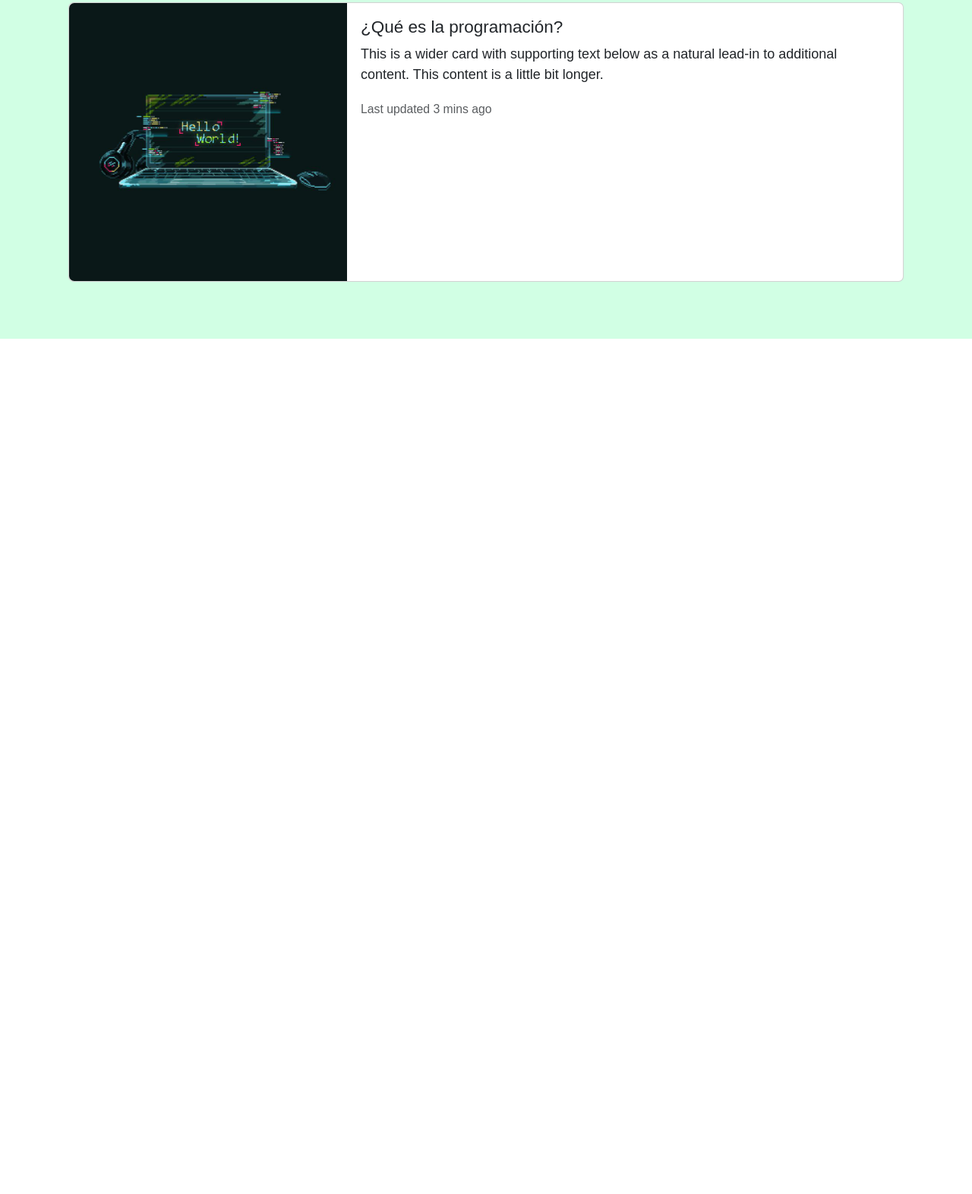
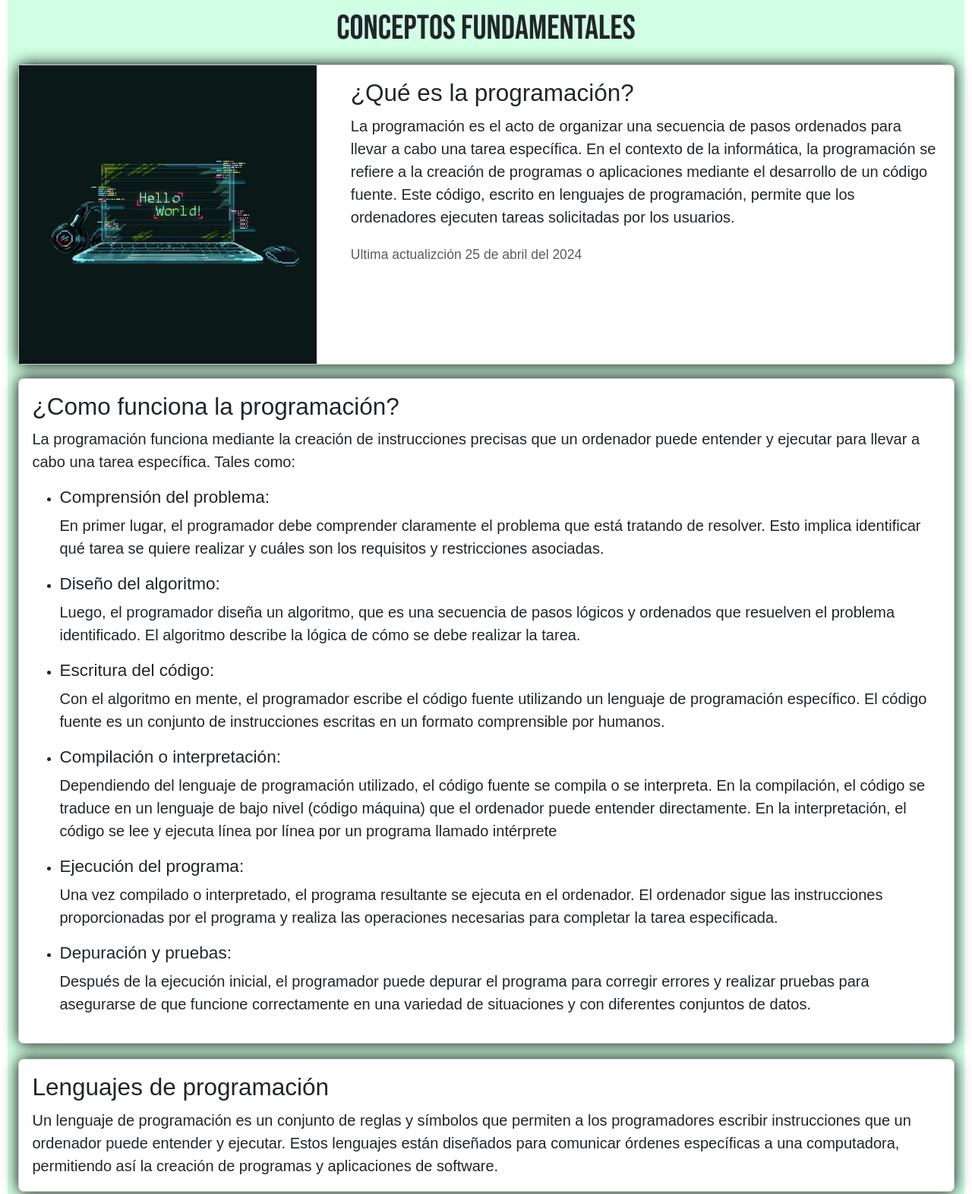
Before and after one commit to EidalPRO/programacion, a plain HTML site: page index.html in a window 1280 px wide. Shown: the part 778-2350 px from the top of the page at 76% size. Before the commit the page ends 1234 px from the top, so only its background shows below. Drawn offline with nearby package versions, Linux system fonts and the light colour scheme; a web font is replaced by a local one.

Commit message:
Cambios en la pagina

```diff
--- a/assets/css/style.css
+++ b/assets/css/style.css
@@ -16,9 +16,17 @@ html {
 }
 
 section {
-    margin-top: 10px;
-    margin-bottom: 10px;
+    margin-top: 20px;
+    margin-bottom: 20px;
     padding: 10px;
+}
+
+p {
+    font-size: 20px;
+}
+
+h3 h5 h4{
+    font-weight: bold;
 }
 
 /* barra de navegacion */
@@ -26,11 +34,13 @@ section {
     padding: 10px;
     /* background-color: rgba(189, 255, 216, 0.692); */
 }
+
 .navbar-collapse {
     display: flex;
     align-items: center;
     justify-content: space-between;
 }
+
 @media screen and (max-width: 767px) {
     .navbar-brand {
         display: none;
@@ -55,23 +65,55 @@ section {
     font-weight: 400;
     font-style: normal;
 }
+
 .hero-contenedor img {
+    user-select: none;
     width: 500px;
     /* box-shadow: 0px 0px 30px #000; */
-    filter: drop-shadow(0px 0px 10px #000);
+    /* filter: drop-shadow(0px 0px 10px #000); */
     transition: 3s;
 }
+
 .hero-contenedor img:hover {
     transform: scale(0.9);
 }
 
-/* que es la programacion */
+/* FUNDAMENTOS BASICOS */
 
 .programacion-contenedor {
+    width: 100%;
+    margin-top: 25px;
+    height: auto;
+    background-color: rgba(189, 255, 216, 0.692);
+    display: inline-flex;
+    justify-content: center;
+    align-items: center;
+    flex-direction: column;
+}
+
+.programacion-contenedor h1 {
+    font-family: "Bebas Neue", sans-serif;
     margin-top: 20px;
-    height: 500px;
-    background-color: rgba(189, 255, 216, 0.692);
+    margin-bottom: 20px;
+}
+
+.card {
+    margin-bottom: 20px;
+    transition: 3s;
+    box-shadow: 0px 0px 20px #000
+}
+.card:hover {
+    transform: scale(1.01);
+}
+
+.card-imagen-contenedor {
     display: flex;
     justify-content: center;
     align-items: center;
 }
+
+@media screen and (max-width: 768px) {
+    .programacion-contenedor img {
+        max-width: 250px;
+    }
+}
--- a/index.html
+++ b/index.html
@@ -25,13 +25,19 @@
                 </a>
                 <ul class="navbar-nav me-auto mb-2 mb-lg-0">
                     <li class="nav-item">
-                        <a class="nav-link active" aria-current="page" href="#¿que-es?">¿Que es la programación?</a>
+                        <a class="nav-link" aria-current="page" href="#fundamental">Conceptos fundamentales</a>
                     </li>
                     <li class="nav-item">
-                        <a class="nav-link" href="#">Lenguajes de programación</a>
+                        <a class="nav-link" href="#">Diagramas de flujo</a>
                     </li>
                     <li class="nav-item">
-                        <a class="nav-link">Creditos</a>
+                        <a class="nav-link" href="#">Editores de código (IDE)</a>
+                    </li>
+                    <li class="nav-item">
+                        <a class="nav-link" href="#">Programación Orientada a Objetos (POO)</a>
+                    </li>
+                    <li class="nav-item">
+                        <a class="nav-link" href="">Aprende a programar</a>
                     </li>
                 </ul>
             </div>
@@ -40,25 +46,93 @@
 
     <section class="hero">
         <div class="container hero-contenedor">
-            <img src="assets/imagenes/logo_programacion.png" alt="programación">
+            <img src="assets/imagenes/logo_programacion.png" alt="Programación-logo" class="img-fluid">
             <h1 class="text-center">FUNDAMENTOS BASICOS DE LA PROGRAMACIÓN</h1>
         </div>
         <!-- <video src="assets/imagenes/videoplayback.mp4" muted autoplay loop></video> -->
     </section>
 
-    <section id="¿que-es?" class="programacion-contenedor">
-        <div class="card mb-3" style="max-width: 1100px;">
-            <div class="row g-0">
-                <div class="col-md-4">
-                    <img src="assets/imagenes/86c0559f-eb51-49c3-ab0e-9fa9f7c19df3.jpeg" class="img-fluid rounded-start" alt="programación">
+    <section id="fundamental">
+        <div class="container-fluid programacion-contenedor">
+            <h1>Conceptos fundamentales</h1>
+            <div class="card mb-3" style="max-width: 1300px;">
+                <div class="row">
+                    <div class="col-md-4 card-imagen-contenedor">
+                        <img src="assets/imagenes/86c0559f-eb51-49c3-ab0e-9fa9f7c19df3.jpeg" class="img-fluid"
+                            alt="programación">
+                    </div>
+                    <div class="col-md-8">
+                        <div class="card-body">
+                            <h3 class="card-title">¿Qué es la programación?</h3>
+                            <p class="card-text">La programación es el acto de organizar una secuencia de pasos
+                                ordenados
+                                para llevar a cabo una tarea específica. En el contexto de la informática, la
+                                programación
+                                se refiere a la creación de programas o aplicaciones mediante el desarrollo de un código
+                                fuente. Este código, escrito en lenguajes de programación, permite que los ordenadores
+                                ejecuten tareas solicitadas por los usuarios.</p>
+                            <p class="card-text"><small class="text-body-secondary">Ultima actualizción 25 de abril del
+                                    2024</small></p>
+                        </div>
+                    </div>
                 </div>
-                <div class="col-md-8">
-                    <div class="card-body">
-                        <h5 class="card-title">¿Qué es la programación?</h5>
-                        <p class="card-text">This is a wider card with supporting text below as a natural lead-in to
-                            additional content. This content is a little bit longer.</p>
-                        <p class="card-text"><small class="text-body-secondary">Last updated 3 mins ago</small></p>
-                    </div>
+            </div>
+            <div class="card" style="max-width: 1300px;">
+                <div class="card-body">
+                    <h3 class="card-title">¿Como funciona la programación?</h3>
+                    <p class="card-text">La programación funciona mediante la creación de instrucciones precisas que un
+                        ordenador puede entender y
+                        ejecutar para llevar a cabo una tarea específica.
+                        Tales como: </p>
+                    <ul>
+                        <li>
+                            <h5>Comprensión del problema:</h5>
+                            <p>En primer lugar, el programador debe comprender claramente el
+                                problema que está tratando de resolver. Esto implica identificar qué tarea se quiere
+                                realizar y cuáles son los requisitos y restricciones asociadas.</p>
+                        </li>
+                        <li>
+                            <h5>Diseño del algoritmo:</h5>
+                            <p>Luego, el programador diseña un algoritmo, que es una secuencia de pasos lógicos y
+                                ordenados que resuelven el problema identificado. El algoritmo describe la lógica de
+                                cómo se debe realizar la tarea.</p>
+                        </li>
+                        <li>
+                            <h5>Escritura del código:</h5>
+                            <p>Con el algoritmo en mente, el programador escribe el código fuente utilizando un lenguaje
+                                de programación específico. El código fuente es un conjunto de instrucciones escritas en
+                                un formato comprensible por humanos.</p>
+                        </li>
+                        <li>
+                            <h5>Compilación o interpretación:</h5>
+                            <p>Dependiendo del lenguaje de programación utilizado, el código fuente se compila o se
+                                interpreta. En la compilación, el código se traduce en un lenguaje de bajo nivel (código
+                                máquina) que el ordenador puede entender directamente. En la interpretación, el código
+                                se lee y ejecuta línea por línea por un programa llamado intérprete</p>
+                        </li>
+                        <li>
+                            <h5>Ejecución del programa:</h5>
+                            <p>Una vez compilado o interpretado, el programa resultante se ejecuta en el ordenador. El
+                                ordenador sigue las instrucciones proporcionadas por el programa y realiza las
+                                operaciones necesarias para completar la tarea especificada.</p>
+                        </li>
+                        <li>
+                            <h5>Depuración y pruebas:</h5>
+                            <p>Después de la ejecución inicial, el programador puede depurar el programa para corregir
+                                errores y realizar pruebas para asegurarse de que funcione correctamente en una variedad
+                                de situaciones y con diferentes conjuntos de datos.</p>
+                        </li>
+                    </ul>
+                </div>
+            </div>
+            <div class="card" style="max-width: 1300px;">
+                <div class="card-body">
+                    <h3 class="card-title">Lenguajes de programación</h3>
+                    <p class="card-text">
+                        Un lenguaje de programación es un conjunto de reglas y símbolos que permiten a los programadores
+                        escribir instrucciones que un ordenador puede entender y ejecutar. Estos lenguajes están
+                        diseñados para comunicar órdenes específicas a una computadora, permitiendo así la creación de
+                        programas y aplicaciones de software.</p>
                 </div>
             </div>
         </div>
```
Also changed, not shown: assets/imagenes/th (1).jpeg (added), assets/imagenes/th.jpeg (added).
